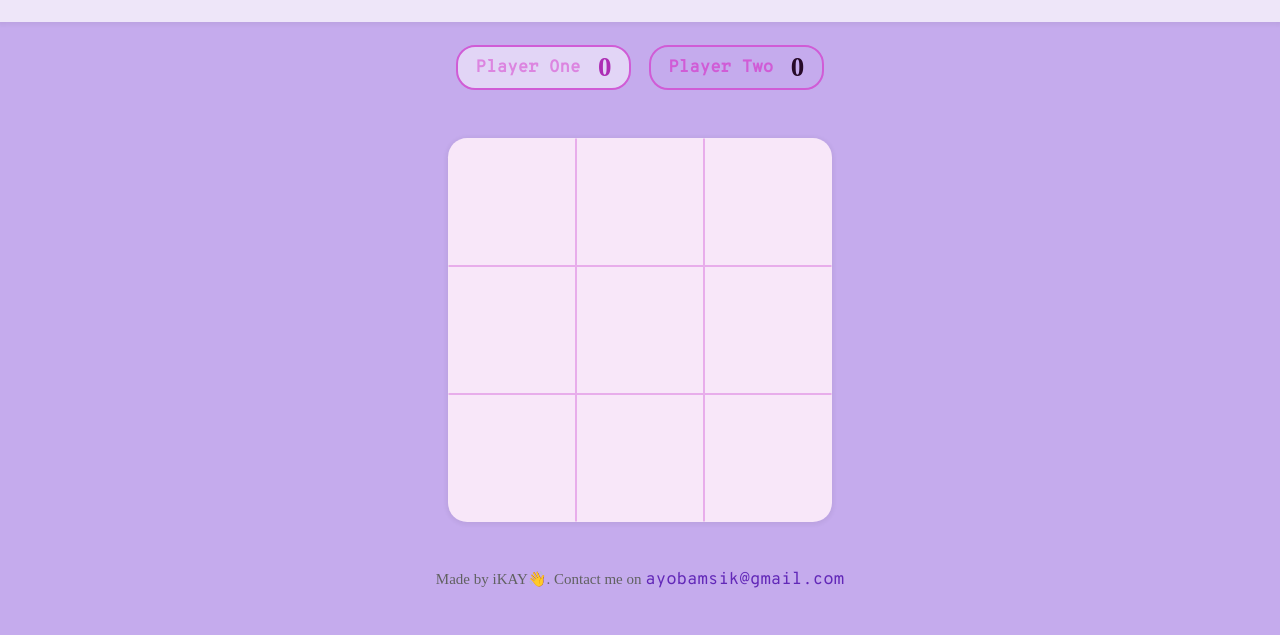
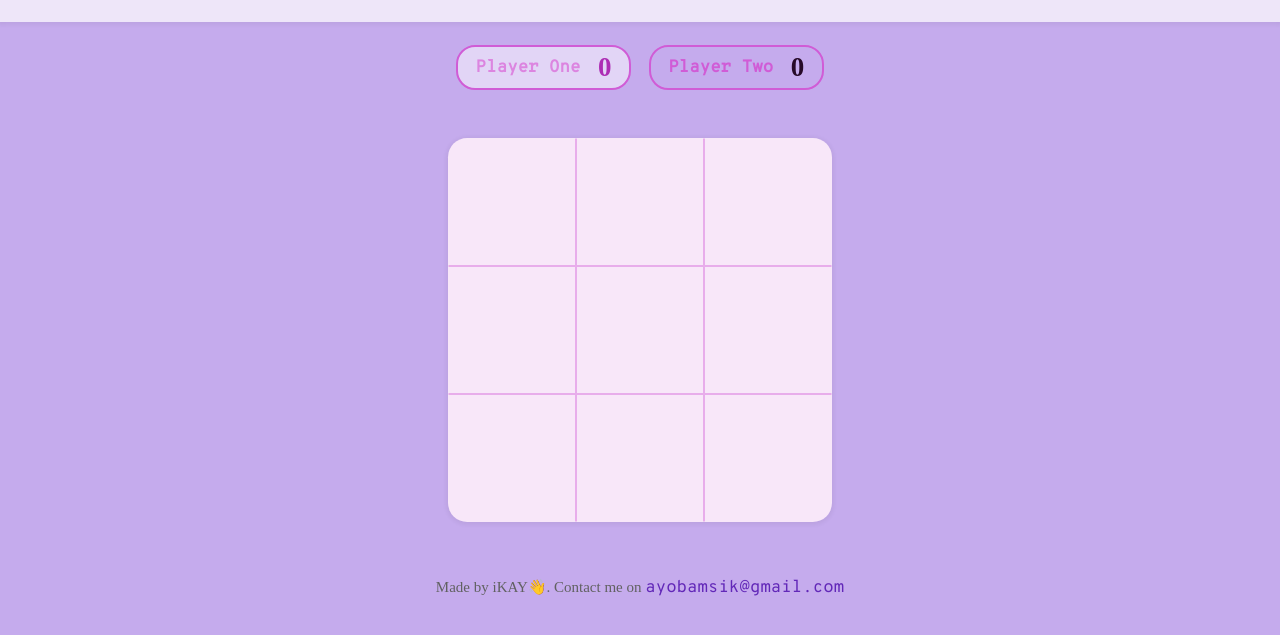
Before and after one commit to Ikuewumi/Tic-tac-toe-PWA, a plain HTML site: page index.html in a window 1280 px wide. Shown: the part 67-702 px from the top of the page. Drawn offline with Linux system fonts and the light colour scheme.

Commit message:
Update style.css

```diff
--- a/css/style.css
+++ b/css/style.css
@@ -359,6 +359,7 @@ footer {
    width: min(var(--width-140), 70vmin);
    margin-inline: auto;
    margin-top: var(--p-30);
+   padding: var(--p-20);
 
    text-align: center;
    font-size: var(--size-30);
```
